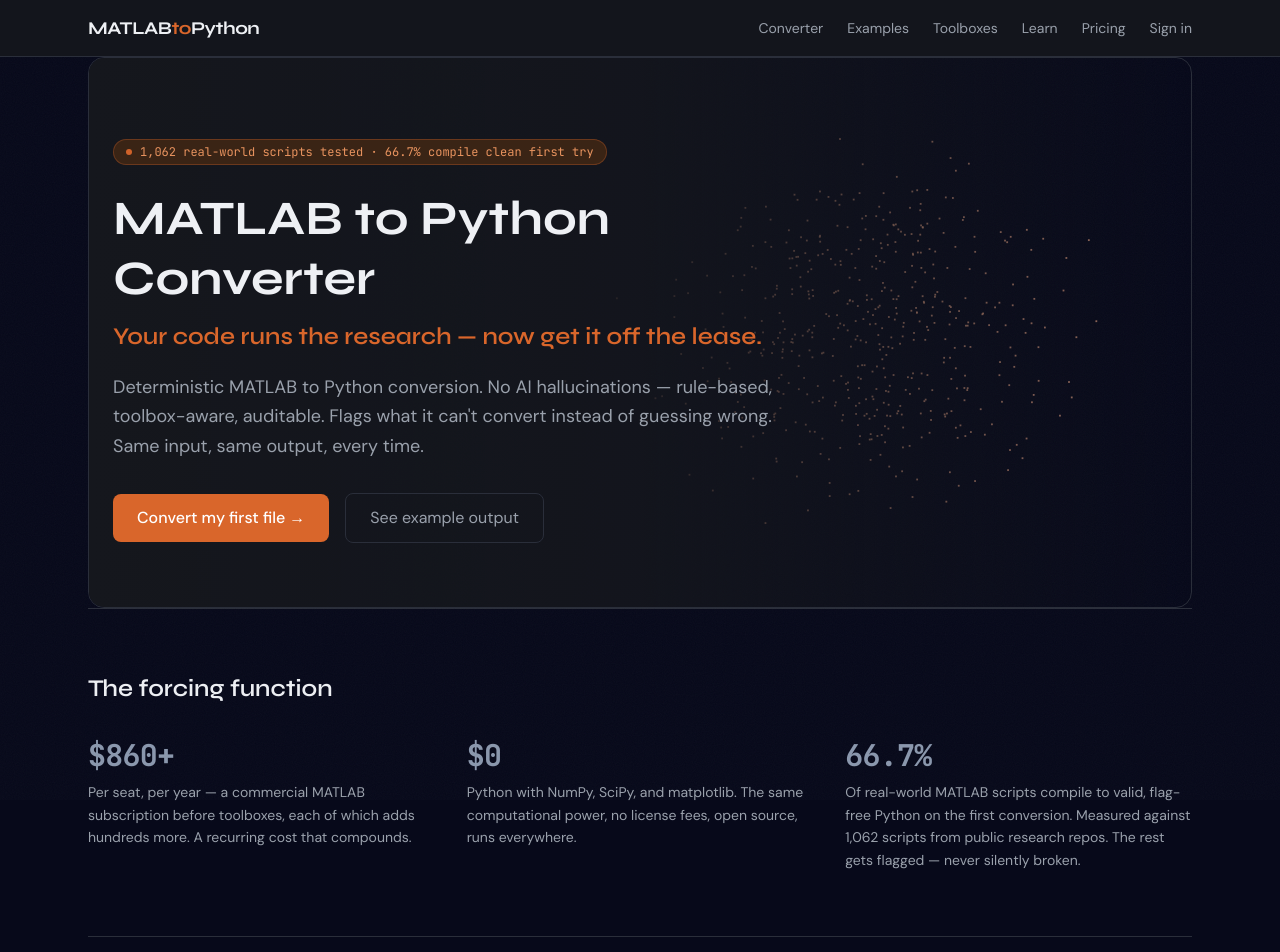
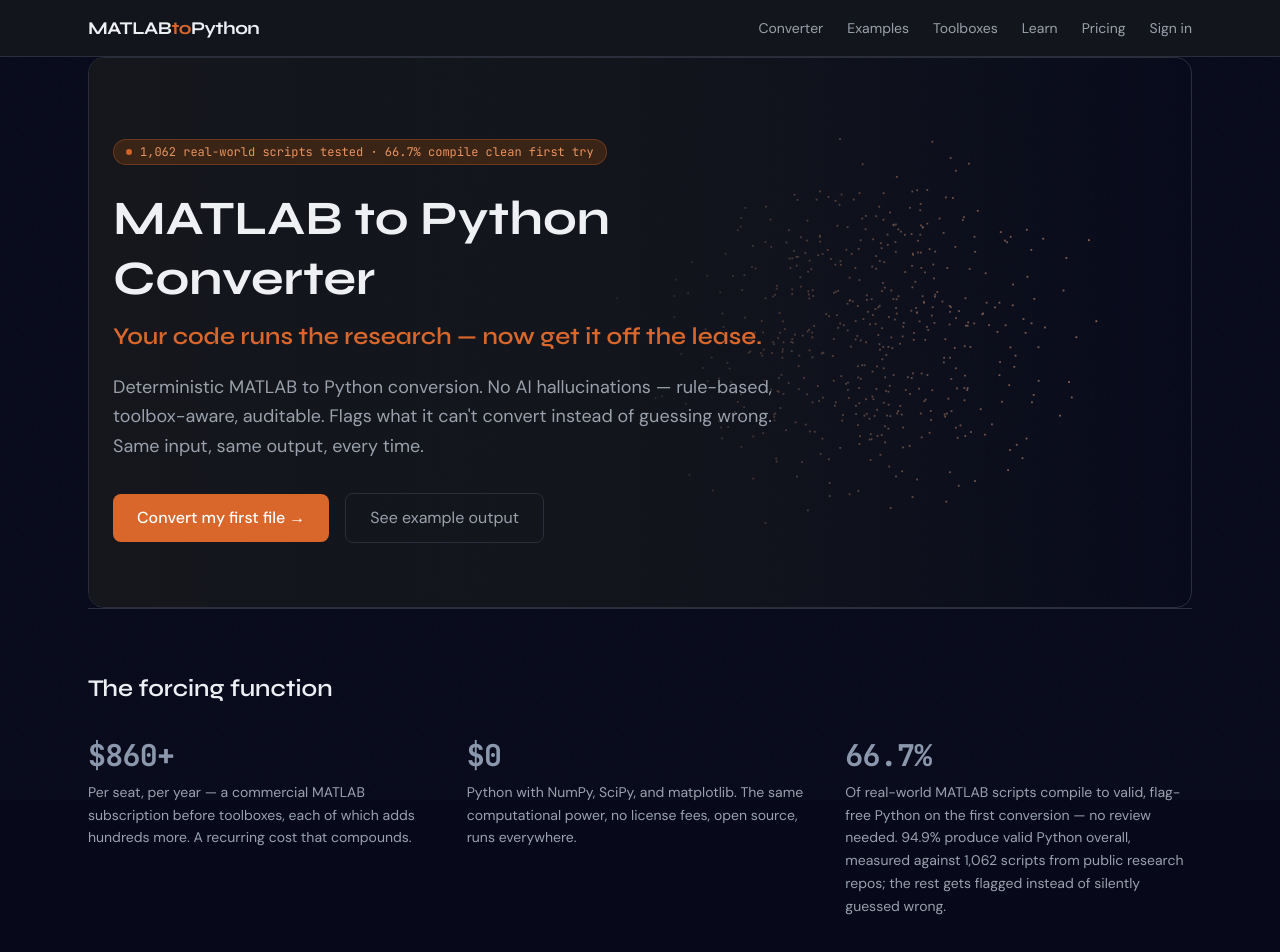
Before and after one commit to RobDBatt/MATLABtoPython, a Next.js app: page / in a window 1280 px wide. Shown: the top 952 px of the page. Built offline with nearby package versions, Linux system fonts and the light colour scheme; no server answers.

Commit message:
copy: add pass-rate context to the clean-rate stat
66.7% flag-free (no review needed) reads like a bare number without
the fuller picture: 94.9% of the corpus produces valid, runnable
Python overall. Flags represent files the converter is being honest
about needing a look, not files it got wrong.

```diff
--- a/src/app/page.tsx
+++ b/src/app/page.tsx
@@ -149,8 +149,9 @@
             </div>
             <div className="text-[#9aa1ac] leading-relaxed">
               Of real-world MATLAB scripts compile to valid, flag-free Python on
-              the first conversion. Measured against 1,062 scripts from public research
-              repos. The rest gets flagged — never silently broken.
+              the first conversion — no review needed. 94.9% produce valid Python
+              overall, measured against 1,062 scripts from public research repos;
+              the rest gets flagged instead of silently guessed wrong.
             </div>
           </div>
         </div>
--- a/src/content/matlab-to-python-migration-guide.ts
+++ b/src/content/matlab-to-python-migration-guide.ts
@@ -219,7 +219,7 @@
       body: `The migration from MATLAB to Python in 2026 is well-trodden territory. The ecosystem is mature, the toolboxes are mapped, and the converter does the mechanical work.
 
 Typical migration results:
-- **66.7% of real-world MATLAB files** compile to valid, flag-free Python on the first pass (measured against 1,062 files from public research repositories)
+- **66.7% of real-world MATLAB files** compile to valid, flag-free Python on the first pass, needing zero review — and 94.9% produce valid Python overall (measured against 1,062 files from public research repositories); the rest gets flagged instead of silently guessed wrong
 - **Most remaining issues** are OOP patterns, eval() usage, or toolbox functions requiring manual mapping
 - **Average review time:** 20–30 minutes per 200-line function for flagged items
 
```
